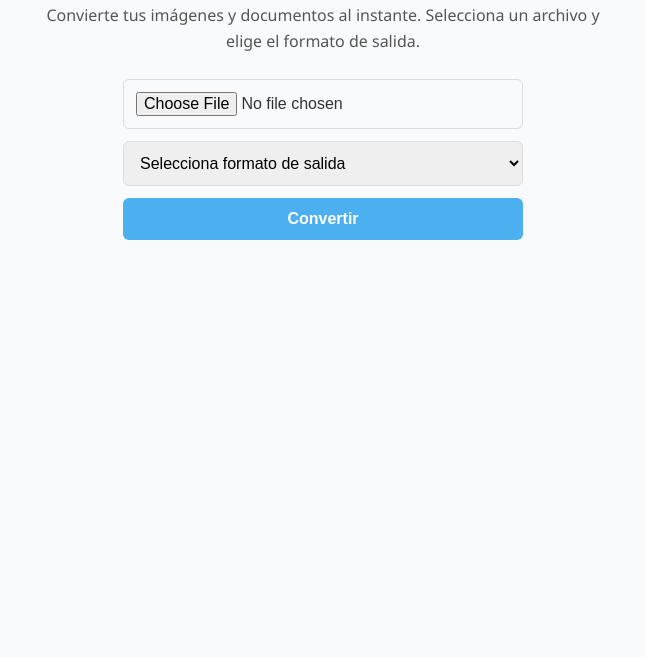
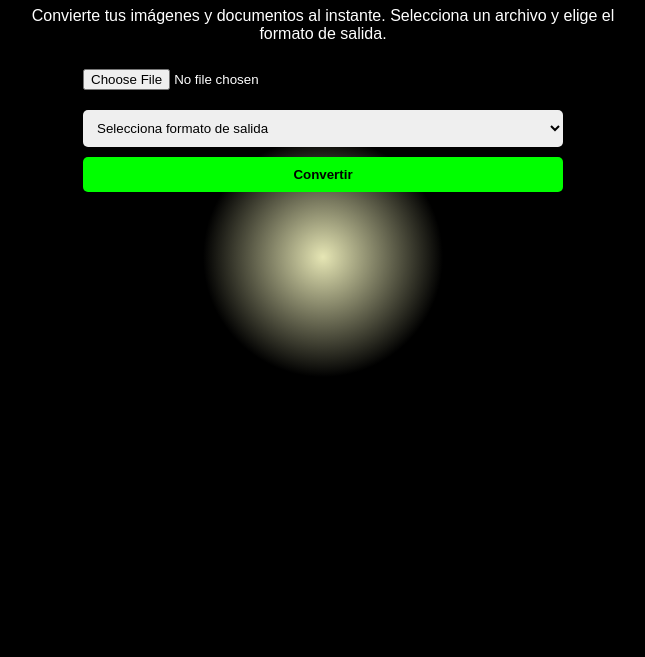
Before and after one commit to coffeetron832/cautious-couscous, a website: page public/index.html in a window 1280 px wide. Shown: the part 143-800 px from the top of the page, without its empty margins (317-962 px from the left). Drawn offline with Linux system fonts and the light colour scheme; a web font is replaced by a local one.

Commit message:
Update styles.css

```diff
--- a/public/styles.css
+++ b/public/styles.css
@@ -1,89 +1,68 @@
-/* Reset básico */
-* {
-  margin: 0;
-  padding: 0;
-  box-sizing: border-box;
+/* Importar Tiny5 desde Google Fonts */
+@import url('https://fonts.googleapis.com/css2?family=Tiny5&display=swap');
+
+body {
+  font-family: 'Tiny5', sans-serif;
+  background: #000;
+  color: #fff;
+  max-width: 600px;
+  margin: 50px auto;
+  padding: 20px;
+  text-align: center;
+  position: relative;
+  overflow: hidden;
 }
 
-/* Fondo claro con contraste suave */
-body {
-  font-family: "Segoe UI", Roboto, Arial, sans-serif;
-  background: #f9fafb;
-  color: #333;
-  max-width: 600px;
-  margin: 60px auto;
-  padding: 20px;
-  text-align: center;
-  line-height: 1.6;
+/* --- efecto lámpara --- */
+body::before {
+  content: "";
+  position: fixed;
+  top: 0;
+  left: 0;
+  width: 100%;
+  height: 100%;
+  pointer-events: none;
+  background: radial-gradient(circle 150px at var(--x, 50%) var(--y, 50%), rgba(255,255,200,0.9), rgba(0,0,0,0.95) 80%);
+  transition: background 0.05s;
+  z-index: 0;
 }
 
-/* Título */
-h1 {
-  font-size: 2rem;
-  margin-bottom: 15px;
-  color: #2c3e50;
+h1, p, form, #result {
+  position: relative;
+  z-index: 1; /* para que queden encima de la lámpara */
 }
 
-p {
-  font-size: 1rem;
-  color: #555;
-  margin-bottom: 25px;
+input, select, button {
+  display: block;
+  margin: 10px auto;
+  padding: 10px;
+  width: 80%;
+  border: none;
+  border-radius: 5px;
+  font-family: 'Tiny5', sans-serif;
 }
 
-/* Inputs y select */
-input[type="file"],
-select,
 button {
-  display: block;
-  margin: 12px auto;
-  padding: 12px;
-  width: 90%;
-  max-width: 400px;
-  border: 1px solid #ddd;
-  border-radius: 6px;
-  font-size: 1rem;
-  transition: border 0.3s, box-shadow 0.3s;
-}
-
-input[type="file"]:focus,
-select:focus,
-button:focus {
-  outline: none;
-  border-color: #4cafef;
-  box-shadow: 0 0 5px rgba(76, 175, 239, 0.4);
-}
-
-/* Botón */
-button {
-  background: #4cafef;
-  color: #fff;
+  background: #0f0;
+  color: #000;
   font-weight: bold;
-  border: none;
   cursor: pointer;
-  transition: background 0.3s, transform 0.1s;
+  transition: transform 0.2s, background 0.3s;
 }
 
 button:hover {
-  background: #3a9bdc;
+  transform: scale(1.05);
+  background: #0c0;
 }
 
-button:active {
-  transform: scale(0.98);
-}
-
-/* Resultado de descarga */
 #result a {
-  display: inline-block;
-  margin-top: 25px;
-  padding: 10px 16px;
-  background: #27ae60;
-  color: #fff;
+  display: block;
+  margin-top: 20px;
+  color: #0f0;
   font-weight: bold;
   text-decoration: none;
-  border-radius: 5px;
-  transition: background 0.3s;
 }
 
 #result a:hover {
-  background: #219150;
+  text-decoration: underline;
 }
```
